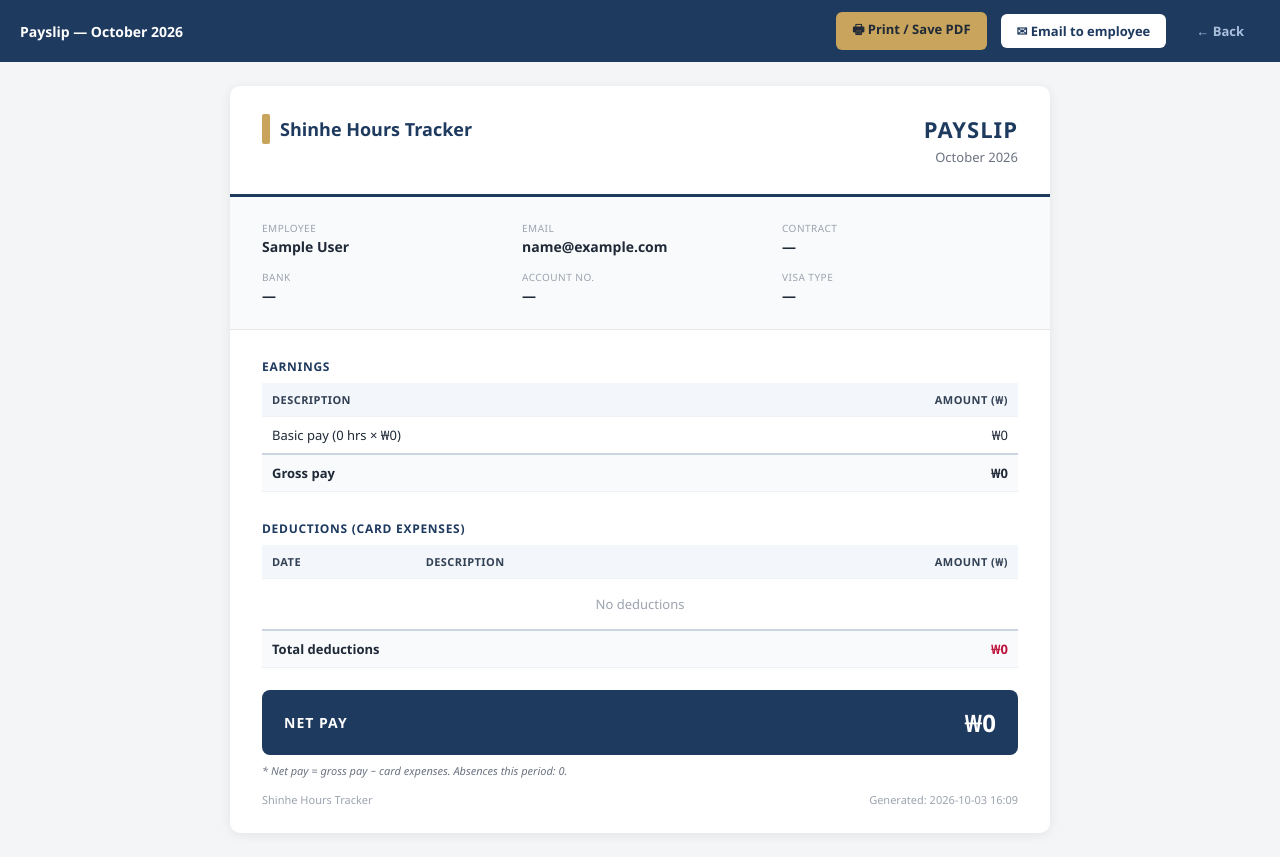
After one commit to meshtirop1/company, a Django app: page /payslip/1/ in a window 1280 px wide. The commit adds this page. Run offline with Django 5.2, Linux system fonts and the light colour scheme; the visitor is signed in with stand-in values (Sample User, id 1); data comes from the database, SQL or seed files in the repository; data that the repository does not hold is empty.

Commit message:
Add monthly payslips (printable + email)
New /payslip/<user>/ view: gross pay (hours x wage), card-expense deductions and
net pay for a month, as a branded printable page (Print/Save PDF) with an
'Email to employee' action that sends a branded HTML payslip. Linked from the
superuser dashboard (per employee) and each calendar page ('My Payslip' /
'View Payslip'). Employees can see their own; admins/superusers any. EN + KO.

```diff
--- a/hours_tracker/urls.py
+++ b/hours_tracker/urls.py
@@ -16,6 +16,7 @@ urlpatterns = [
     path('register-employee/', views.register_employee, name='register_employee'),
     path('manage-holidays/', views.manage_holidays, name='manage_holidays'),
     path('paper-view/', views.paper_view, name='paper_view'),
+    path('payslip/<int:user_id>/', views.payslip, name='payslip'),
     path('sw.js', views.service_worker, name='service_worker'),
     path('card-expenses/', views.card_expenses_view, name='card_expenses'),
     path('card-expenses/pdf/', views.card_expenses_pdf, name='card_expenses_pdf'),
--- a/hours_tracker/views.py
+++ b/hours_tracker/views.py
@@ -1,4 +1,4 @@
-from django.shortcuts import render, redirect
+from django.shortcuts import render, redirect, get_object_or_404
 from django.contrib.auth import login, logout
 from django.contrib.auth.forms import AuthenticationForm
 from django.contrib.auth.decorators import login_required
@@ -680,6 +680,88 @@ def register_employee(request):
             messages.error(request, f'Failed to register employee: {str(e)}.' if lang == 'en' else f'직원 등록 실패: {str(e)}.')
     return render(request, template)
 
+def _send_payslip_email(request, employee, context):
+    """Email a rendered payslip to the employee. Returns True if sent."""
+    from django.core.mail import EmailMultiAlternatives
+    from django.template.loader import render_to_string
+    from django.conf import settings
+    try:
+        lang = context.get('lang', 'en')
+        if lang == 'en':
+            subject = f"Payslip — {context['month_name']} {context['year']} — Shinhe Hours Tracker"
+            text_body = (f"Hello {employee.first_name or employee.email},\n\n"
+                         f"Your payslip for {context['month_name']} {context['year']} is below.\n"
+                         f"Net pay: ₩{context['net']:.0f}\n\n-- Shinhe Hours Tracker")
+        else:
+            subject = f"급여 명세서 — {context['year']} {context['month_name']} — 신해경 근무 시간 추적기"
+            text_body = (f"안녕하세요 {employee.first_name or employee.email}님,\n\n"
+                         f"{context['year']} {context['month_name']} 급여 명세서입니다.\n"
+                         f"실수령액: ₩{context['net']:.0f}\n\n-- 신해경 근무 시간 추적기")
+        html_body = render_to_string('payslip_email.html', context)
+        msg = EmailMultiAlternatives(subject, text_body, settings.DEFAULT_FROM_EMAIL, [employee.email])
+        msg.attach_alternative(html_body, 'text/html')
+        msg.send()
+        return True
+    except Exception as e:
+        logger.error(f"payslip: could not email payslip to {employee.email}: {e}")
+        return False
+
+
+@login_required
+def payslip(request, user_id):
+    lang = request.session.get('language', 'en')
+    employee = get_object_or_404(CustomUser, id=user_id)
+    is_manager = bool(request.user.is_admin or request.user.is_superuser)
+    if not (is_manager or request.user.id == employee.id):
+        return redirect('calendar')
+
+    now = timezone.now()
+    try:
+        year = int(request.GET.get('year', now.year))
+    except (TypeError, ValueError):
+        year = now.year
+    try:
+        month = int(request.GET.get('month', now.month))
+    except (TypeError, ValueError):
+        month = now.month
+    if month < 1 or month > 12:
+        month = now.month
+
+    total_hours = WorkHours.objects.filter(
+        user=employee, is_absence=False, date__year=year, date__month=month
+    ).aggregate(s=Sum('hours'))['s'] or 0
+    absences = WorkHours.objects.filter(
+        user=employee, is_absence=True, date__year=year, date__month=month
+    ).count()
+    wage = employee.hourly_wage or 0
+    gross = total_hours * wage
+    expenses = list(CardExpense.objects.filter(
+        user=employee, date__year=year, date__month=month).order_by('date'))
+    exp_total = sum((e.amount for e in expenses), 0)
+    net = gross - exp_total
+
+    month_names_en = ['', 'January', 'February', 'March', 'April', 'May', 'June',
+                      'July', 'August', 'September', 'October', 'November', 'December']
+    month_name = month_names_en[month] if lang == 'en' else f'{month}월'
+
+    context = {
+        'employee': employee, 'year': year, 'month': month, 'month_name': month_name,
+        'total_hours': total_hours, 'absences': absences, 'wage': wage,
+        'gross': gross, 'expenses': expenses, 'exp_total': exp_total, 'net': net,
+        'is_manager': is_manager, 'lang': lang, 'generated': now,
+    }
+
+    if request.method == 'POST' and request.POST.get('action') == 'email' and is_manager:
+        sent = _send_payslip_email(request, employee, context)
+        if sent:
+            messages.success(request, f'Payslip emailed to {employee.email}.' if lang == 'en' else f'급여 명세서를 {employee.email} (으)로 보냈습니다.')
+        else:
+            messages.error(request, 'Could not send the payslip email.' if lang == 'en' else '급여 명세서 이메일을 보내지 못했습니다.')
+        return redirect(f"{reverse('payslip', args=[employee.id])}?year={year}&month={month}")
+
+    return render(request, 'payslip.html', context)
+
+
 @login_required
 def manage_holidays(request):
     lang = request.session.get('language', 'en')
--- /dev/null
+++ b/templates/payslip.html
@@ -0,0 +1,137 @@
+{% load static %}<!DOCTYPE html>
+<html lang="{{ lang }}">
+<head>
+<meta charset="UTF-8">
+<meta name="viewport" content="width=device-width, initial-scale=1.0">
+<title>{% if lang == 'ko' %}급여 명세서{% else %}Payslip{% endif %} — {{ month_name }} {{ year }}</title>
+<style>
+  * { margin:0; padding:0; box-sizing:border-box; }
+  body { font-family:'Malgun Gothic','Segoe UI',Roboto,Helvetica,Arial,sans-serif; background:#f4f5f7; color:#1f2937; font-size:14px; }
+
+  .toolbar { background:#1e3a5f; color:#fff; padding:12px 20px; display:flex; align-items:center; gap:14px; flex-wrap:wrap; }
+  .toolbar .t-title { font-weight:700; margin-right:auto; }
+  .toolbar button, .toolbar a.tbtn { font:inherit; font-weight:600; font-size:13px; border:none; border-radius:6px; padding:8px 16px; cursor:pointer; text-decoration:none; }
+  .toolbar .btn-print { background:#c8a45c; color:#1f2937; }
+  .toolbar .btn-email { background:#ffffff; color:#1e3a5f; }
+  .toolbar .btn-back { background:transparent; color:#a9c0dd; }
+  .msg { padding:10px 20px; font-size:13px; }
+  .msg.success { background:#eaf6ee; color:#14532d; } .msg.error { background:#fbeaea; color:#7f1d1d; }
+
+  .sheet { max-width:820px; margin:24px auto; background:#fff; border-radius:10px; box-shadow:0 2px 12px rgba(0,0,0,0.07); overflow:hidden; }
+  .sheet-head { display:flex; justify-content:space-between; align-items:flex-start; padding:28px 32px; border-bottom:3px solid #1e3a5f; }
+  .brand { display:flex; align-items:center; gap:10px; }
+  .brand .bar { width:8px; height:30px; background:#c8a45c; border-radius:2px; }
+  .brand .name { font-size:18px; font-weight:800; color:#1e3a5f; }
+  .doc-title { text-align:right; }
+  .doc-title h1 { font-size:22px; color:#1e3a5f; letter-spacing:1px; }
+  .doc-title .period { font-size:13px; color:#6b7280; margin-top:4px; }
+
+  .emp { display:grid; grid-template-columns:repeat(3,1fr); gap:14px 24px; padding:24px 32px; background:#f9fafb; border-bottom:1px solid #e5e7eb; }
+  .emp .f .k { font-size:10px; text-transform:uppercase; letter-spacing:.05em; color:#9ca3af; }
+  .emp .f .v { font-size:14px; font-weight:600; color:#1f2937; margin-top:2px; }
+
+  .section { padding:10px 32px 0; }
+  .section h2 { font-size:12px; text-transform:uppercase; letter-spacing:.06em; color:#1e3a5f; margin:18px 0 8px; }
+  table.lines { width:100%; border-collapse:collapse; }
+  table.lines th, table.lines td { padding:9px 10px; font-size:13px; border-bottom:1px solid #eef1f5; text-align:left; }
+  table.lines th { background:#f3f6fa; color:#334155; font-size:11px; text-transform:uppercase; letter-spacing:.04em; }
+  table.lines td.amt, table.lines th.amt { text-align:right; white-space:nowrap; font-variant-numeric:tabular-nums; }
+  table.lines .subtotal td { font-weight:700; border-top:2px solid #cbd5e1; background:#f8fafc; }
+  .deduct td.amt { color:#be123c; }
+
+  .net { margin:22px 32px 8px; display:flex; justify-content:space-between; align-items:center; background:#1e3a5f; color:#fff; padding:16px 22px; border-radius:8px; }
+  .net .label { font-size:14px; font-weight:800; letter-spacing:1px; }
+  .net .value { font-size:24px; font-weight:800; }
+
+  .foot { padding:14px 32px 26px; color:#9ca3af; font-size:11px; display:flex; justify-content:space-between; }
+  .note { padding:0 32px; color:#6b7280; font-size:11px; font-style:italic; }
+
+  @page { size:A4 portrait; margin:12mm; }
+  @media print {
+    body { background:#fff; }
+    .toolbar, .msg { display:none !important; }
+    .sheet { box-shadow:none; margin:0; max-width:100%; border-radius:0; }
+    * { -webkit-print-color-adjust:exact; print-color-adjust:exact; }
+  }
+  @media (max-width:640px){ .emp { grid-template-columns:1fr 1fr; } }
+</style>
+</head>
+<body>
+
+<div class="toolbar">
+  <span class="t-title">{% if lang == 'ko' %}급여 명세서{% else %}Payslip{% endif %} — {{ month_name }} {{ year }}</span>
+  <button class="btn-print" onclick="window.print()">&#128438; {% if lang == 'ko' %}인쇄 / PDF 저장{% else %}Print / Save PDF{% endif %}</button>
+  {% if is_manager %}
+  <form method="post" style="display:inline;" onsubmit="return confirm('{% if lang == 'ko' %}{{ employee.email|escapejs }} (으)로 이 급여 명세서를 보낼까요?{% else %}Email this payslip to {{ employee.email|escapejs }}?{% endif %}');">
+    {% csrf_token %}
+    <input type="hidden" name="action" value="email">
+    <button type="submit" class="btn-email">&#9993; {% if lang == 'ko' %}직원에게 이메일{% else %}Email to employee{% endif %}</button>
+  </form>
+  {% endif %}
+  <a href="javascript:history.back()" class="tbtn btn-back">&#8592; {% if lang == 'ko' %}뒤로{% else %}Back{% endif %}</a>
+</div>
+
+{% if messages %}{% for m in messages %}<div class="msg {{ m.tags }}">{{ m }}</div>{% endfor %}{% endif %}
+
+<div class="sheet">
+  <div class="sheet-head">
+    <div class="brand"><span class="bar"></span><span class="name">{% if lang == 'ko' %}신해경 근무 시간 추적기{% else %}Shinhe Hours Tracker{% endif %}</span></div>
+    <div class="doc-title">
+      <h1>{% if lang == 'ko' %}급여 명세서{% else %}PAYSLIP{% endif %}</h1>
+      <div class="period">{{ month_name }} {{ year }}</div>
+    </div>
+  </div>
+
+  <div class="emp">
+    <div class="f"><div class="k">{% if lang == 'ko' %}이름{% else %}Employee{% endif %}</div><div class="v">{{ employee.get_full_name|default:employee.username }}</div></div>
+    <div class="f"><div class="k">{% if lang == 'ko' %}이메일{% else %}Email{% endif %}</div><div class="v">{{ employee.email }}</div></div>
+    <div class="f"><div class="k">{% if lang == 'ko' %}계약 여부{% else %}Contract{% endif %}</div><div class="v">{% if employee.is_contracted %}{% if lang == 'ko' %}계약직{% else %}Contracted{% endif %}{% else %}&mdash;{% endif %}</div></div>
+    <div class="f"><div class="k">{% if lang == 'ko' %}은행{% else %}Bank{% endif %}</div><div class="v">{{ employee.bank_name|default:"—" }}</div></div>
+    <div class="f"><div class="k">{% if lang == 'ko' %}계좌 번호{% else %}Account No.{% endif %}</div><div class="v">{{ employee.account_number|default:"—" }}</div></div>
+    <div class="f"><div class="k">{% if lang == 'ko' %}비자 유형{% else %}Visa Type{% endif %}</div><div class="v">{{ employee.visa_type|default:"—" }}</div></div>
+  </div>
+
+  <div class="section">
+    <h2>{% if lang == 'ko' %}지급{% else %}Earnings{% endif %}</h2>
+    <table class="lines">
+      <thead><tr><th>{% if lang == 'ko' %}항목{% else %}Description{% endif %}</th><th class="amt">{% if lang == 'ko' %}금액 (&#8361;){% else %}Amount (&#8361;){% endif %}</th></tr></thead>
+      <tbody>
+        <tr>
+          <td>{% if lang == 'ko' %}기본급{% else %}Basic pay{% endif %} ({{ total_hours|floatformat:"-2" }} {% if lang == 'ko' %}시간{% else %}hrs{% endif %} &times; &#8361;{{ wage|floatformat:0 }})</td>
+          <td class="amt">&#8361;{{ gross|floatformat:0 }}</td>
+        </tr>
+        <tr class="subtotal"><td>{% if lang == 'ko' %}총 지급액{% else %}Gross pay{% endif %}</td><td class="amt">&#8361;{{ gross|floatformat:0 }}</td></tr>
+      </tbody>
+    </table>
+  </div>
+
+  <div class="section deduct">
+    <h2>{% if lang == 'ko' %}공제 (카드 지출){% else %}Deductions (card expenses){% endif %}</h2>
+    <table class="lines">
+      <thead><tr><th>{% if lang == 'ko' %}날짜{% else %}Date{% endif %}</th><th>{% if lang == 'ko' %}내역{% else %}Description{% endif %}</th><th class="amt">{% if lang == 'ko' %}금액 (&#8361;){% else %}Amount (&#8361;){% endif %}</th></tr></thead>
+      <tbody>
+        {% for e in expenses %}
+        <tr><td>{{ e.date }}</td><td>{{ e.description }}</td><td class="amt">&#8361;{{ e.amount|floatformat:0 }}</td></tr>
+        {% empty %}
+        <tr><td colspan="3" style="color:#9ca3af;text-align:center;padding:16px;">{% if lang == 'ko' %}공제 항목 없음{% else %}No deductions{% endif %}</td></tr>
+        {% endfor %}
+        <tr class="subtotal"><td colspan="2">{% if lang == 'ko' %}총 공제액{% else %}Total deductions{% endif %}</td><td class="amt">&#8361;{{ exp_total|floatformat:0 }}</td></tr>
+      </tbody>
+    </table>
+  </div>
+
+  <div class="net">
+    <span class="label">{% if lang == 'ko' %}실수령액{% else %}NET PAY{% endif %}</span>
+    <span class="value">&#8361;{{ net|floatformat:0 }}</span>
+  </div>
+
+  <p class="note">{% if lang == 'ko' %}* 실수령액 = 총 지급액 − 카드 지출. 결근: {{ absences }}회.{% else %}* Net pay = gross pay − card expenses. Absences this period: {{ absences }}.{% endif %}</p>
+
+  <div class="foot">
+    <span>{% if lang == 'ko' %}신해경 근무 시간 추적기{% else %}Shinhe Hours Tracker{% endif %}</span>
+    <span>{% if lang == 'ko' %}발행일{% else %}Generated{% endif %}: {{ generated|date:"Y-m-d H:i" }}</span>
+  </div>
+</div>
+
+</body>
+</html>
```
Also changed, not shown: templates/calendar_en.html (+7 -0 lines), templates/calendar_ko.html (+7 -0 lines), templates/payslip_email.html (added, +41 -0 lines), templates/superuser_dashboard_en.html (+5 -4 lines), templates/superuser_dashboard_ko.html (+5 -4 lines).
